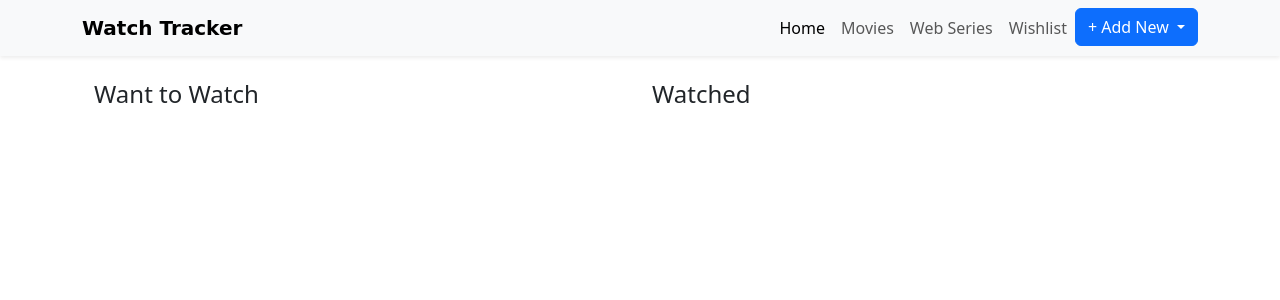
After one commit to rohit2701singh/Movie-Series-Tracker, a Flask app: page /wishlist-overview in a window 1280 px wide. The commit adds this page. Shown: the top 300 px of the page. Run offline with Flask 3, Linux system fonts and the light colour scheme; data that the repository does not hold is empty.

Commit message:
new wishlist overview page created, showing all series and movies want to watch on one side and other in other side

```diff
--- a/main.py
+++ b/main.py
@@ -223,6 +223,22 @@ def add_to_wishlist():
     return redirect(request.referrer)  # Go back to search page
 
 
+@app.route("/wishlist-overview")
+def wishlist_overview():
+    towatch_items = db.session.execute(
+        db.select(Wishlist).where(Wishlist.status == "towatch").order_by(Wishlist.date_added.desc())
+    ).scalars().all()
+
+    watched_items = db.session.execute(
+        db.select(Wishlist).where(Wishlist.status == "watched").order_by(Wishlist.date_added.desc())
+    ).scalars().all()
+
+    return render_template(
+        "wishlist_overview.html",
+        towatch_items=towatch_items,
+        watched_items=watched_items
+    )
+
 
 @app.route("/dashboard/<media_type>")
 def dashboard(media_type):
--- /dev/null
+++ b/static/css/wishlist.css
@@ -0,0 +1,11 @@
+.wishlist-card {
+    background: #fff;
+    padding: 10px;
+    border-radius: 10px;
+    box-shadow: 0 2px 6px rgba(0,0,0,0.1);
+    transition: transform 0.2s, box-shadow 0.2s;
+}
+.wishlist-card:hover {
+    transform: translateY(-3px);
+    box-shadow: 0 4px 12px rgba(0,0,0,0.15);
+}
--- a/templates/base.html
+++ b/templates/base.html
@@ -29,6 +29,7 @@
                     <li class="nav-item"><a class="nav-link active" href="{{url_for('home')}}">Home</a></li>
                     <li class="nav-item"><a class="nav-link" href="{{ url_for('dashboard', media_type='movie') }}">Movies</a></li>
                     <li class="nav-item"><a class="nav-link" href="{{ url_for('dashboard', media_type='series') }}">Web Series</a></li>
+                    <li class="nav-item"><a class="nav-link" href="{{ url_for('wishlist_overview') }}">Wishlist</a></li>
                     <li class="nav-item dropdown">
                         <a class="btn btn-primary dropdown-toggle" href="#" role="button" data-bs-toggle="dropdown">
                             + Add New
--- a/templates/edit.html
+++ b/templates/edit.html
@@ -44,7 +44,7 @@
                 Delete
             </button>
             <!-- Cancel Button -->
-            <a href="{{ url_for('dashboard', media_type=item.media_type) }}" class="btn btn-secondary mt-3">
+            <a href="{{ request.referrer or url_for('dashboard', media_type=item.media_type) }}" class="btn btn-secondary mt-3">
                 Cancel
             </a>
 
--- /dev/null
+++ b/templates/wishlist_overview.html
@@ -0,0 +1,49 @@
+{% extends "base.html" %}
+{% block title %}Wishlist Overview{% endblock %}
+
+{% block style %}
+    {{ super() }}
+    <link href="{{ url_for('static', filename='css/wishlist.css') }}" rel="stylesheet"/>
+{% endblock %}
+
+{% block content %}
+
+<div class="container mt-4">
+    <div class="row">
+        <!-- Want to Watch Column -->
+        <div class="col-md-6">
+            <h4 class="mb-3">Want to Watch</h4>
+            {% for item in towatch_items %}
+                <div class="wishlist-card mb-3">
+                    <div class="d-flex">
+                        <img src="{{ item.poster_path or 'https://picsum.photos/100/150' }}" class="img-fluid rounded me-3" style="width: 100px; height: 150px;">
+                        <div>
+                            <h5>{{ item.title }}</h5>
+                            <p>{{ item.media_type|capitalize }} | Rating: {{ item.rating }}</p>
+                            <a href="{{ url_for('edit_item', item_id=item.id) }}" class="btn btn-sm btn-outline-primary">Edit</a>
+                        </div>
+                    </div>
+                </div>
+            {% endfor %}
+        </div>
+
+        <!-- Watched Column -->
+        <div class="col-md-6">
+            <h4 class="mb-3">Watched</h4>
+            {% for item in watched_items %}
+                <div class="wishlist-card mb-3">
+                    <div class="d-flex">
+                        <img src="{{ item.poster_path or 'https://picsum.photos/100/150' }}" class="img-fluid rounded me-3" style="width: 100px; height: 150px;">
+                        <div>
+                            <h5>{{ item.title }}</h5>
+                            <p>{{ item.media_type|capitalize }} | Rating: {{ item.rating }}</p>
+                            <a href="{{ url_for('edit_item', item_id=item.id) }}" class="btn btn-sm btn-outline-primary">Edit</a>
+                        </div>
+                    </div>
+                </div>
+            {% endfor %}
+        </div>
+    </div>
+</div>
+
+{% endblock %}
```
